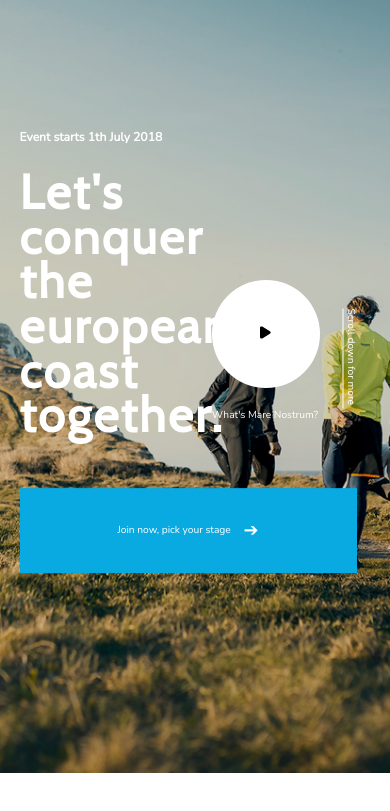
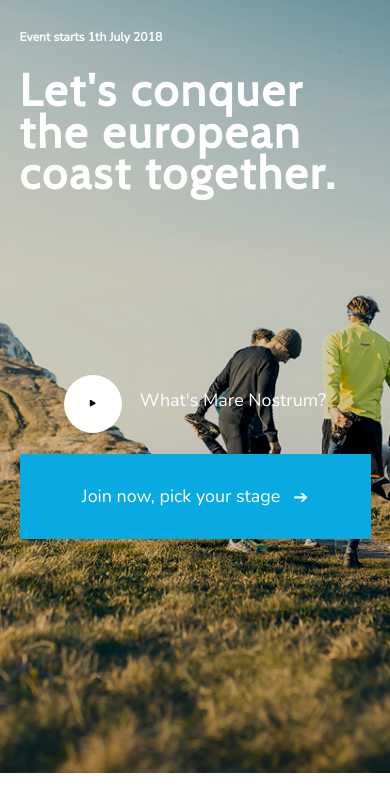
Before and after one commit to delbeke/runthemarenostrum-website, a website: page src/index.html in a window 390 px wide. Shown: the part 71-882 px from the top of the page. Drawn offline with nearby package versions, Linux system fonts and the light colour scheme; files that its build step writes are made by us from their sources.

Commit message:
made hero mobile friendly

```diff
--- a/src/css/index.scss
+++ b/src/css/index.scss
@@ -73,12 +73,17 @@ section {
                 & .catchphrase {
                     font-family: 'Cabin', sans-serif;
                     letter-spacing: 0.4rem;
-                    font-size: 7.5rem;
+                    font-size: 7rem;
                     font-weight: bold;
                     line-height: 0.93;
                     margin-bottom: 50px;
                     width: 60vw;
                 }
+
+                & > .play-mobile {
+                    display: none;
+                }
+
                 & .cta {
                     cursor: pointer;
                     width: 337px;
@@ -93,7 +98,7 @@ section {
                     }
                 }
             }
-            & .more {
+            & > .more {
                 position: absolute;
                 right: 40px;
                 top: 50%;
@@ -104,7 +109,7 @@ section {
                     width: 100px;
                 }
             }
-            & .play {
+            & > .play-desktop {
                 cursor: pointer;
                 display: flex;
                 flex-direction: column;
@@ -303,7 +308,59 @@ footer {
     html, body {
         font-size: 40%;
     }
-    section.slide.panel .content {
+
+    section.slide {
+        &.hero {
+            & .left {
+                position: relative;
+                width: 90%;
+                padding: 100px 5% 0 5%;
+                transform: unset;
+                top: unset;
+                left: unset;
+
+                & .catchphrase {
+                    width: unset;
+                    margin-bottom: 180px;
+
+                    & > div {
+                        display: inline;
+                    }
+                }
+
+                & > .play-mobile {
+                    display: block;
+                    text-align: center;
+                    margin-bottom: 21px;
+
+                    & > img {
+                        width: 58px;
+                        height: 58px;
+                        vertical-align: middle;
+                        margin-right: 15px;
+                    }
+
+                    & > span {
+                        font-size: 2.8rem;
+                    }
+                }
+
+                & > .cta {
+                    font-size: 2.8rem;
+                    width: 100%;
+                }
+            }
+
+            & > .play-desktop {
+                display: none;
+            }
+
+            & > .more {
+                display: none;
+            }
+        }
+
+        &.panel .content {
             flex-direction: column;
 
             & .title {
@@ -311,16 +368,18 @@ footer {
             }
         }
 
-    section.slide.nutshell>.container>.title {
+        &.nutshell>.container>.title {
             width: 80%;
             margin-top: 4rem;
         }
 
-    section.slide.nutshell {
+        &.nutshell {
             background-image: url(/images/mobile/quote.jpg);
             & >.container {
                 top: 20%;
                 transform: unset;
             }
         }
+
     }
+}
--- a/src/index.html
+++ b/src/index.html
@@ -35,11 +35,15 @@
                 <div>the european coast</div>
                 <div>together.</div>
             </div>
+            <div class='play-mobile'>
+                <img src="/images/play.svg" alt='play'>
+                <span>What's Mare Nostrum?</span>
+            </div>
             <div class='CTA'>Join now, pick your stage<span class='arrow'>➔</span></div>
         </div>
-        <div class='play'>
-            <img src="/images/play.svg">
-            What's Mare Nostrum?
+        <div class='play-desktop'>
+            <img src="/images/play.svg" alt='play'>
+            <span>What's Mare Nostrum?</span>
         </div>
         <div class='more'>
             Scroll down for more
```
Lines whose indentation alone changed are shown as unchanged.
